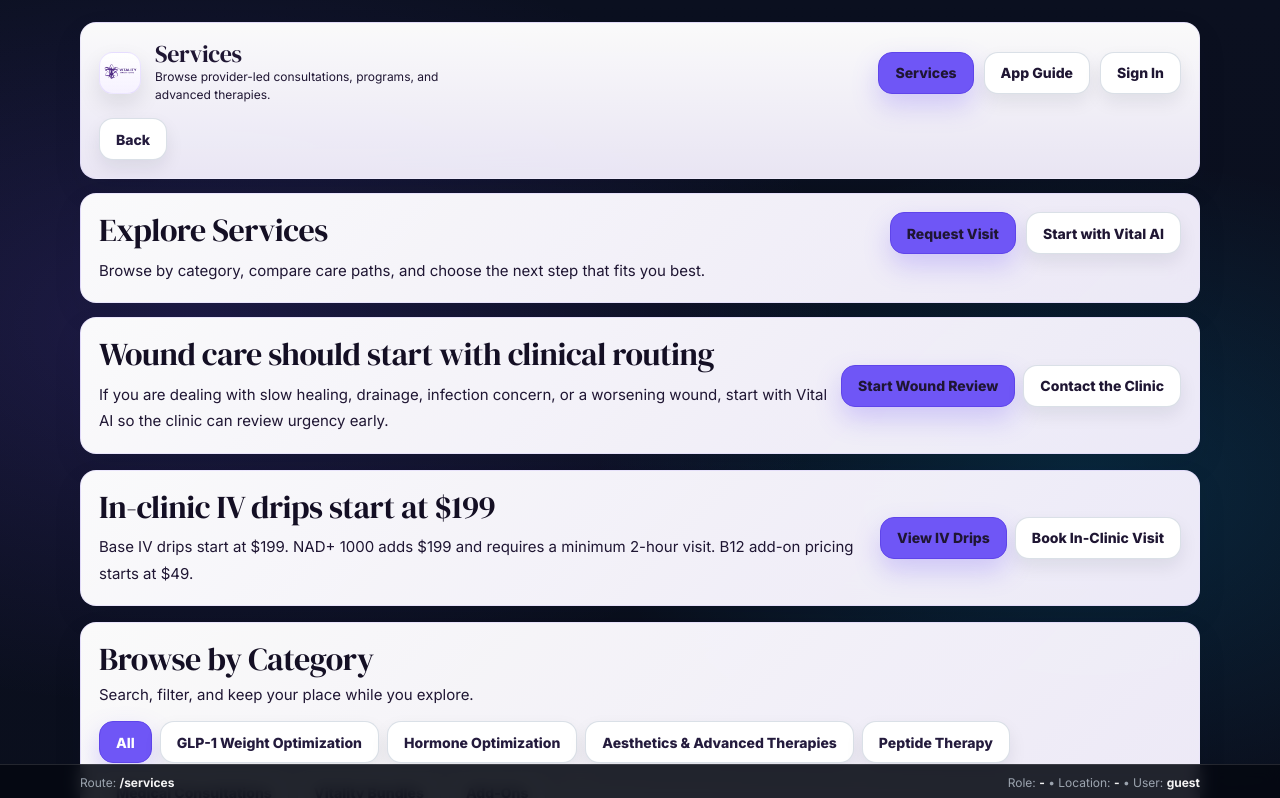
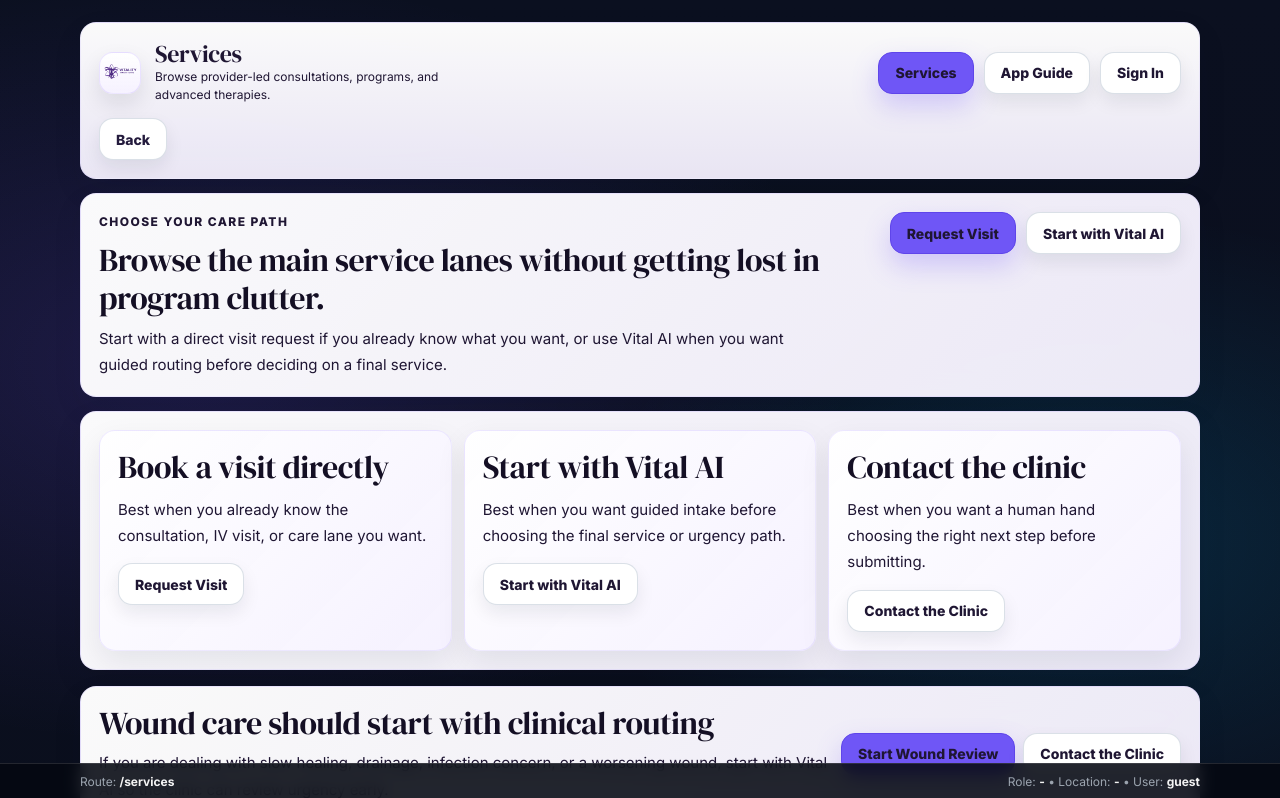
Before and after one commit to MedFlowUSA/vitality-institute-app, a React (Vite) app: page /services in a window 1280 px wide. Shown: the top 798 px of the page. Built offline with nearby package versions, Linux system fonts and the light colour scheme; no server answers; the database is empty.

Commit message:
feat: simplify public services flow

```diff
--- a/src/pages/PublicServices.tsx
+++ b/src/pages/PublicServices.tsx
@@ -39,6 +39,27 @@ function appendReturnTo(path: string, returnTo: string) {
 function isPrimaryPublicOffering(slug: string) {
   return !["trt-basic", "trt-performance", "hrt-balance-plan"].includes(slug);
 }
+
+const serviceEntryPaths = [
+  {
+    title: "Book a visit directly",
+    detail: "Best when you already know the consultation, IV visit, or care lane you want.",
+    cta: "Request Visit",
+    to: "/book",
+  },
+  {
+    title: "Start with Vital AI",
+    detail: "Best when you want guided intake before choosing the final service or urgency path.",
+    cta: "Start with Vital AI",
+    to: "/vital-ai",
+  },
+  {
+    title: "Contact the clinic",
+    detail: "Best when you want a human hand choosing the right next step before submitting.",
+    cta: "Contact the Clinic",
+    to: "/contact",
+  },
+] as const;
 
 export default function PublicServices() {
   const [searchParams, setSearchParams] = useSearchParams();
@@ -164,9 +185,10 @@ export default function PublicServices() {
       <div className="card card-pad card-light surface-light public-panel">
         <div className="row" style={{ gap: 16, flexWrap: "wrap", alignItems: "flex-start", justifyContent: "space-between" }}>
           <div style={{ flex: "1 1 440px" }}>
-            <div className="h2">Explore Services</div>
+            <div className="public-eyebrow">Choose Your Care Path</div>
+            <div className="h2" style={{ marginTop: 10 }}>Browse the main service lanes without getting lost in program clutter.</div>
             <div className="surface-light-body" style={{ marginTop: 8, lineHeight: 1.75, maxWidth: 720 }}>
-              Browse by category, compare care paths, and choose the next step that fits you best.
+              Start with a direct visit request if you already know what you want, or use Vital AI when you want guided routing before deciding on a final service.
             </div>
           </div>
 
@@ -182,6 +204,28 @@ export default function PublicServices() {
       </div>
 
       <div className="space" />
+
+      <div className="card card-pad card-light surface-light public-panel-soft" style={{ marginBottom: 16 }}>
+        <div className="row" style={{ gap: 12, flexWrap: "wrap", alignItems: "stretch" }}>
+          {serviceEntryPaths.map((path) => (
+            <div
+              key={path.title}
+              className="card card-pad card-light surface-light public-panel-nested"
+              style={{ flex: "1 1 240px", minWidth: 220 }}
+            >
+              <div className="h2">{path.title}</div>
+              <div className="surface-light-body" style={{ marginTop: 10, lineHeight: 1.75 }}>
+                {path.detail}
+              </div>
+              <div style={{ marginTop: 14 }}>
+                <Link to={path.to} className="btn btn-secondary">
+                  {path.cta}
+                </Link>
+              </div>
+            </div>
+          ))}
+        </div>
+      </div>
 
       <div className="card card-pad card-light surface-light public-panel-soft" style={{ marginBottom: 16 }}>
         <div className="row" style={{ justifyContent: "space-between", gap: 14, flexWrap: "wrap", alignItems: "center" }}>
@@ -226,7 +270,7 @@ export default function PublicServices() {
           <div>
             <div className="h2">Browse by Category</div>
             <div className="surface-light-helper" style={{ marginTop: 4 }}>
-              Search, filter, and keep your place while you explore.
+              Keep the list focused by choosing a category or searching for one clear care path.
             </div>
           </div>
           <div className="row" style={{ gap: 8, flexWrap: "wrap" }}>
@@ -280,9 +324,9 @@ export default function PublicServices() {
       {compareGroups.length ? (
         <>
           <div className="card card-pad card-light surface-light public-panel">
-            <div className="h2">Compare plan tiers at a glance</div>
+            <div className="h2">Compare GLP-1 plans at a glance</div>
             <div className="surface-light-body" style={{ marginTop: 8, lineHeight: 1.75 }}>
-              If you are comparing similar plans, start here before opening each detail page.
+              This is the only place we keep plan-tier comparison up front, so similar monthly options do not crowd the rest of the catalog.
             </div>
             <div className="space" />
             <div className="row" style={{ gap: 12, flexWrap: "wrap", alignItems: "stretch" }}>
@@ -413,9 +457,9 @@ export default function PublicServices() {
       <div className="card card-pad card-light surface-light public-panel">
         <div className="row" style={{ justifyContent: "space-between", gap: 14, flexWrap: "wrap", alignItems: "center" }}>
           <div style={{ flex: "1 1 420px" }}>
-            <div className="h2">Not sure which service fits best?</div>
+            <div className="h2">Still not sure which service fits best?</div>
             <div className="surface-light-body" style={{ marginTop: 8, lineHeight: 1.75 }}>
-              Start with Vital AI if you want guided intake before choosing a final service.
+              Start with Vital AI if you want a guided handoff before choosing the final service, timing, or urgency path.
             </div>
           </div>
           <div className="row" style={{ gap: 8, flexWrap: "wrap" }}>
```
